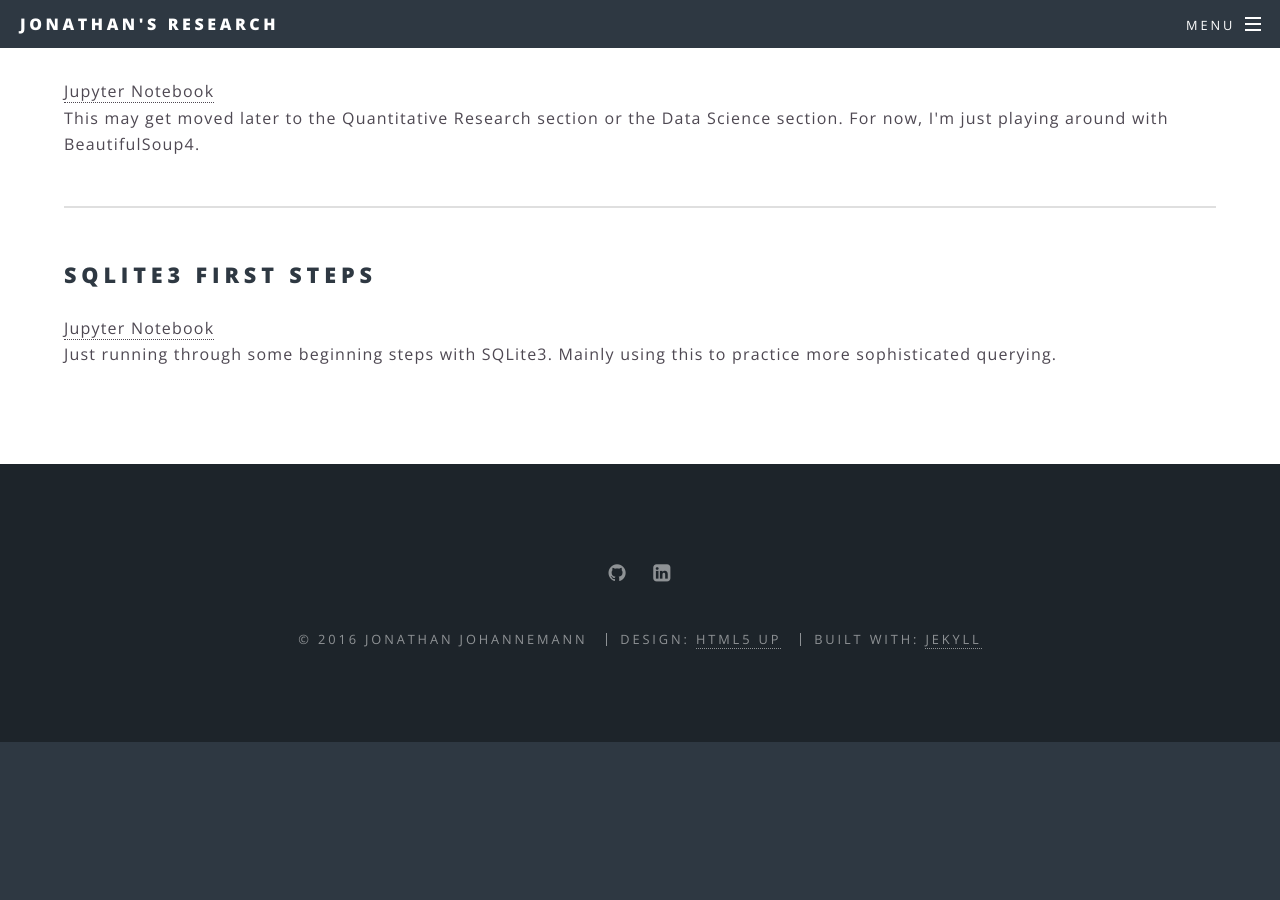
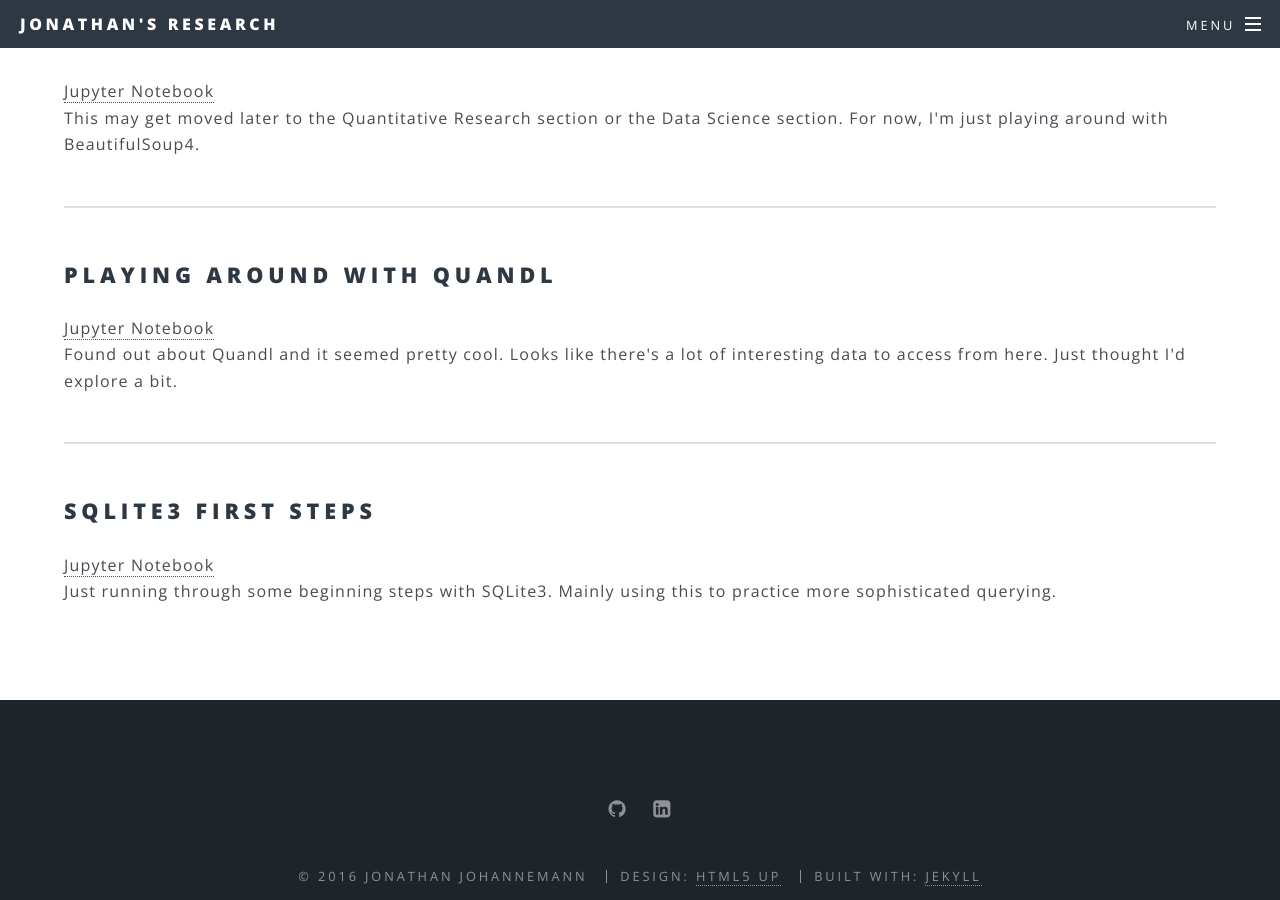
Before and after one commit to JonathanJohann/iResearch, a Jekyll site: the page built from Scratch Pad.html, in a window 1280 px wide and 900 px high, scrolled down 707 px. Built offline with Jekyll 4.4.1, drawn with Linux system fonts in a browser that asks for light colours; before the commit the page ends 1449 px from its top, so only the background shows below that.

Commit message:
Update Scratch Pad.html

```diff
--- a/Scratch Pad.html
+++ b/Scratch Pad.html
@@ -14,6 +14,12 @@ title: Scratch Pad
 
 <hr />
 
+<h2>Playing Around with Quandl</h2>
+<a href="https://github.com/JonathanJohann/iResearch/blob/master/Scratch_Pad/Playing%20Around%20with%20Quandl.ipynb">Jupyter Notebook</a>
+<p>Found out about Quandl and it seemed pretty cool. Looks like there's a lot of interesting data to access from here. Just thought I'd explore a bit.</p>
+
+<hr />
+
 <h2>SQLite3 First Steps</h2>
 <a href="https://github.com/JonathanJohann/iResearch/blob/master/Scratch_Pad/SQLite3%20first%20steps.ipynb">Jupyter Notebook</a>
 <p>Just running through some beginning steps with SQLite3. Mainly using this to practice more sophisticated querying.</p>
```
